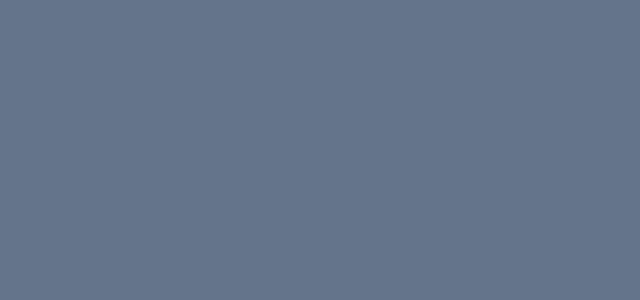
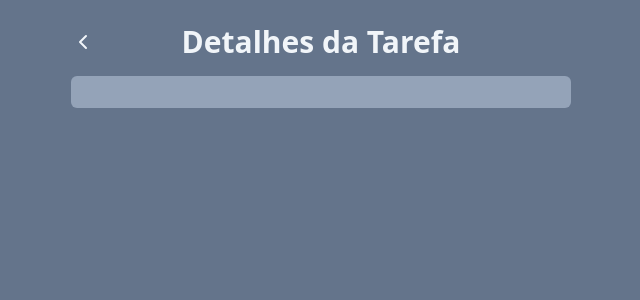
Before and after one commit to 02pedrodev/Gerenciador-de-Tarefas, a React (Vite) app: page /task in a window 1280 px wide. Shown: the top 300 px of the page, without its empty margins (319-959 px from the left). Built offline with nearby package versions, Linux system fonts and the light colour scheme.

Commit message:
retornando para tela anterior

```diff
--- a/src/App.jsx
+++ b/src/App.jsx
@@ -8,19 +8,19 @@
     {
       id: 1,
       title: "Estudar Programação",
-      descripition: "Estudar sobre React",
+      description: "Estudar sobre React",
       Iscompleted: false,
     },
     {
       id: 2,
       title: "Estudar Inglês",
-      descripition: "Estudar sobre verbos",
+      description: "Estudar sobre verbos",
       Iscompleted: false,
     },
     {
       id: 3,
       title: "Estudar Matematica",
-      descripition: "Estudar sobre Lógica de Programação",
+      description: "Estudar sobre Lógica de Programação",
       Iscompleted: false,
     },
   ]);
@@ -46,13 +46,13 @@
     setTasks(deleteTasks);
   }
 
-  function onAddTaskSubmit(title, descripition) {
+  function onAddTaskSubmit(title, description) {
     const submitTask = {
       id: v4(),
       title,
       //  utilize short hand sintex, pois o nome da propriedade é o mesmo do parametro
-      // vc pode deixar só title, e só descripition
-      descripition,
+      // vc pode deixar só title, e só description
+      description: description,
       Iscompleted: false,
     };
     setTasks([...tasks, submitTask]);
--- a/src/components/Tasks.jsx
+++ b/src/components/Tasks.jsx
@@ -1,8 +1,20 @@
 import { ChevronRightIcon, TrashIcon } from "lucide-react";
+import { useNavigate } from "react-router-dom";
 
 // ao inves de colocar props dentro da funÇÃO 'tasks', chamei diretamente cada Uma,
 // através do javascript, isso se chama destructure
 function Tasks({ tasks, onTaskClick, onClickDelete }) {
+  const navigate = useNavigate();
+
+  function onSeeDetailsClick(task) {
+    // boa pratica para mexer com query strings criar uma const new URLSearchParams
+    // ele evita conflito no seu url
+    const query = new URLSearchParams();
+    query.set("title", task.title);
+    query.set("description", task.description);
+    navigate(`/task?${query.toString()}`);
+  }
+
   return (
     <ul className="space-y-4 p-6 bg-slate-200 rounded-md shadow ">
       {/* /* essa funçao quer dizer que para cada props.task ira renderizar um li com o title */
@@ -19,7 +31,10 @@
             {" "}
             {task.title}
           </button>
-          <button className="bg-slate-400 p-2 rounded-md text-white">
+          <button
+            onClick={() => onSeeDetailsClick(task)}
+            className="bg-slate-400 p-2 rounded-md text-white"
+          >
             <ChevronRightIcon />
           </button>
           <button
--- a/src/pages/TaskPage.jsx
+++ b/src/pages/TaskPage.jsx
@@ -1,13 +1,38 @@
-import { useSearchParams } from "react-router-dom";
+import { ChevronLeftIcon } from "lucide-react";
+import { useNavigate, useSearchParams } from "react-router-dom";
 //  aqui eu passo query params para minha url e mudo a pagina
+// /task?title=pedro&description=naosei    esse foi o usado como exemplo
 function TaskPage() {
+  const navigate = useNavigate();
   const [searchParams] = useSearchParams();
   const title = searchParams.get("title");
   const description = searchParams.get("description");
   return (
-    <div className="h-screen w-screen bg-slate-500 p-6">
-      <h1>{title}</h1>
-      <p>{description}</p>
+    <div className="w-screen h-screen bg-slate-500 flex justify-center p-6 ">
+      <div className="w-[500px] space-y-4">
+        <div className="flex justify-center relative">
+          <button
+            // eu passei o navigate -1 que me faz voltar para tela anterior
+            // não podemos passar o navigate direto pq se não vai bugar o site
+            // na hora que o button for renderizado a função navigate seria executada
+            // por isso temos q passar ela por meio da arrow function =>
+            // que chama uma outra função dentro da função navigate
+            // ou criar uma função que faça isso e passar ela em baixo
+            onClick={() => navigate(-1)}
+            className="absolute left-0 top-0 bottom-0 text-slate-100"
+          >
+            <ChevronLeftIcon />
+          </button>
+          <h1 className="text-slate-100 text-3xl font-bold text-center">
+            Detalhes da Tarefa
+          </h1>
+        </div>
+
+        <div className="bg-slate-400 p-4 rounded-md">
+          <h2 className="text-xl font-bold text-slate-600">{title}</h2>
+          <p className="text-white">{description}</p>
+        </div>
+      </div>
     </div>
   );
 }
```
